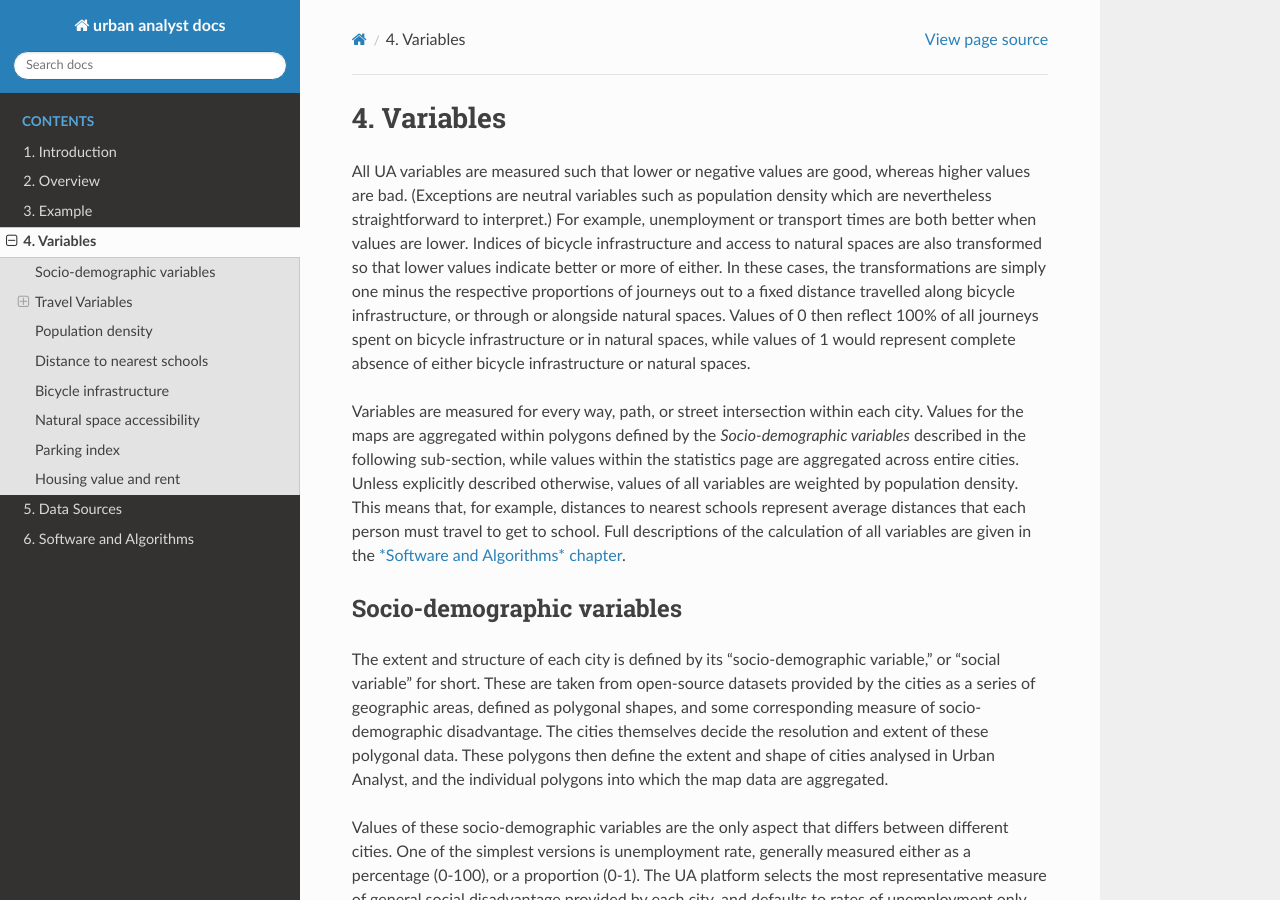
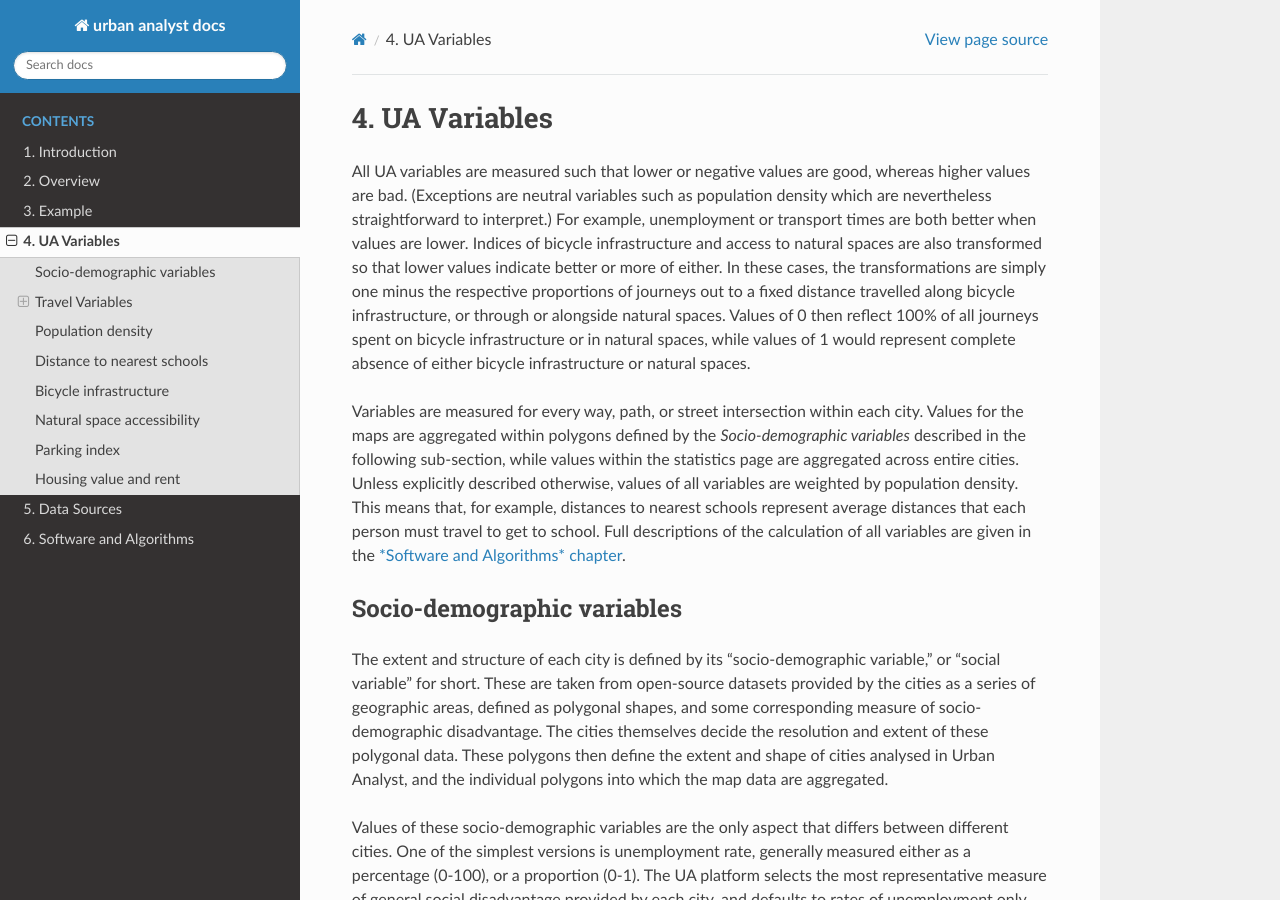
Before and after one commit to UrbanAnalyst/docs, a Sphinx documentation site: the page built from docs/variables.rst, in a window 1280 px wide and 900 px high. Built offline with Sphinx 7.4.7 and the Read the Docs theme 2.0.0, drawn with Linux system fonts in a browser that asks for light colours.

```diff
--- a/docs/variables.rst
+++ b/docs/variables.rst
@@ -1,4 +1,4 @@
-4. Variables
+4. UA Variables
 ############
 
 All UA variables are measured such that lower or negative values are good,
```
